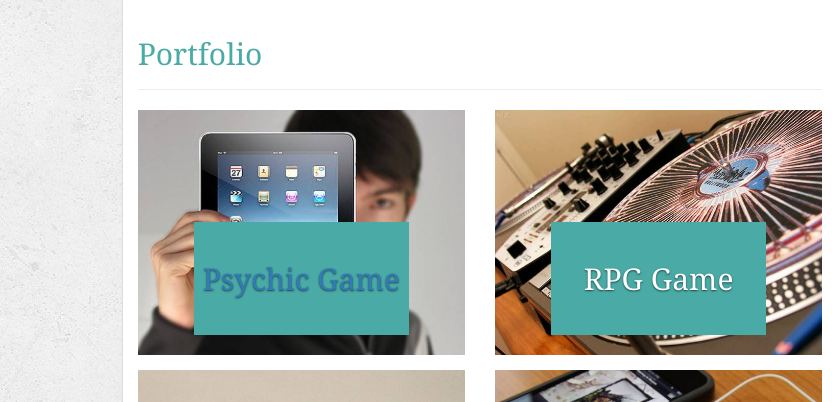
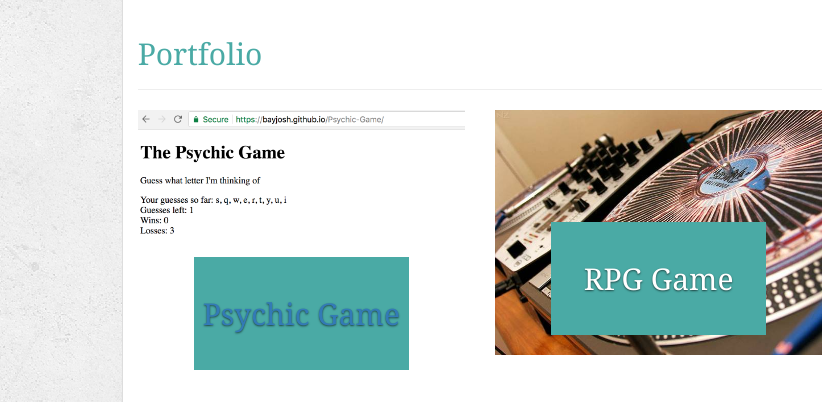
Before and after one commit to bayjosh/Bootstrap-Portfolio, a plain HTML site: page portfolio.html in a window 1280 px wide. Shown: the part 91-493 px from the top of the page, 0-832 px from the left. Drawn offline with nearby package versions, Linux system fonts and the light colour scheme.

Commit message:
adding new image for psychic game in portfolio

```diff
--- a/portfolio.html
+++ b/portfolio.html
@@ -69,7 +69,7 @@
                         </div>
                         <div class="row form-group">
                             <div class="col-xs-6">
-                                <img class="img-responsive" src="assets/images/technics-q-c-640-480-1.jpg" alt="Hangman">
+                                <img class="img-responsive" src="assets/images/Psychic-Game-Screenshot.png" alt="Psychic-Game">
                                     <div class="carousel-caption teal-back">
                                         <div class="row">
                                         <h2><a href=https://bayjosh.github.io/Psychic-Game/>Psychic Game</a></h2>
```
Also changed, not shown: assets/images/Psychic-Game-Screenshot.png (added), 1 other file.
